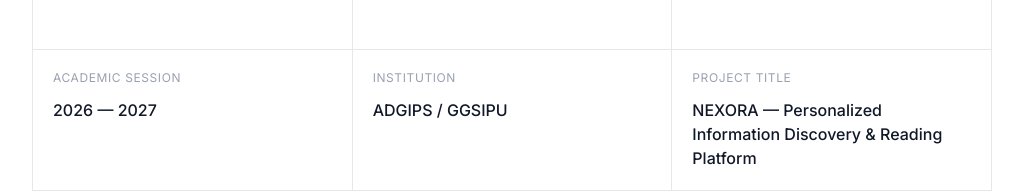
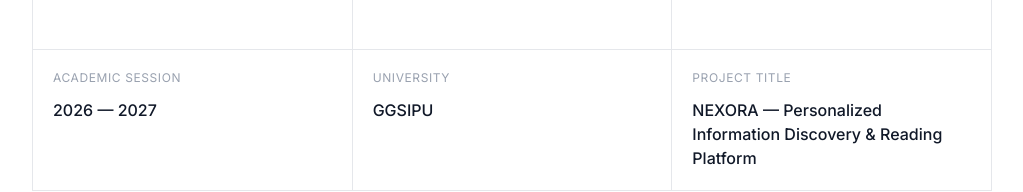
Before and after one commit to anonymous6299/NEXORA, a React (Vite) app: page /about in a window 1280 px wide. Shown: the part 1411-1603 px from the top of the page, without its empty margins (128-1151 px from the left). Built offline with nearby package versions, Linux system fonts and the light colour scheme; a web font is replaced by a local one.

Commit message:
personal details changes

```diff
--- a/data.js
+++ b/data.js
@@ -500,7 +500,7 @@
     { "branch": "Computer Science & Technology" },
     { "semester": "VII Semester" },
     { "academic session": "2026 — 2027" },
-    { "institution": "ADGIPS / GGSIPU" },
+    { "university": "GGSIPU" },
     { "project title": "NEXORA — Personalized Information Discovery & Reading Platform" },
   ],
 
```
Also changed, not shown: 1 other file (tests, documents, lock files or other folders).
